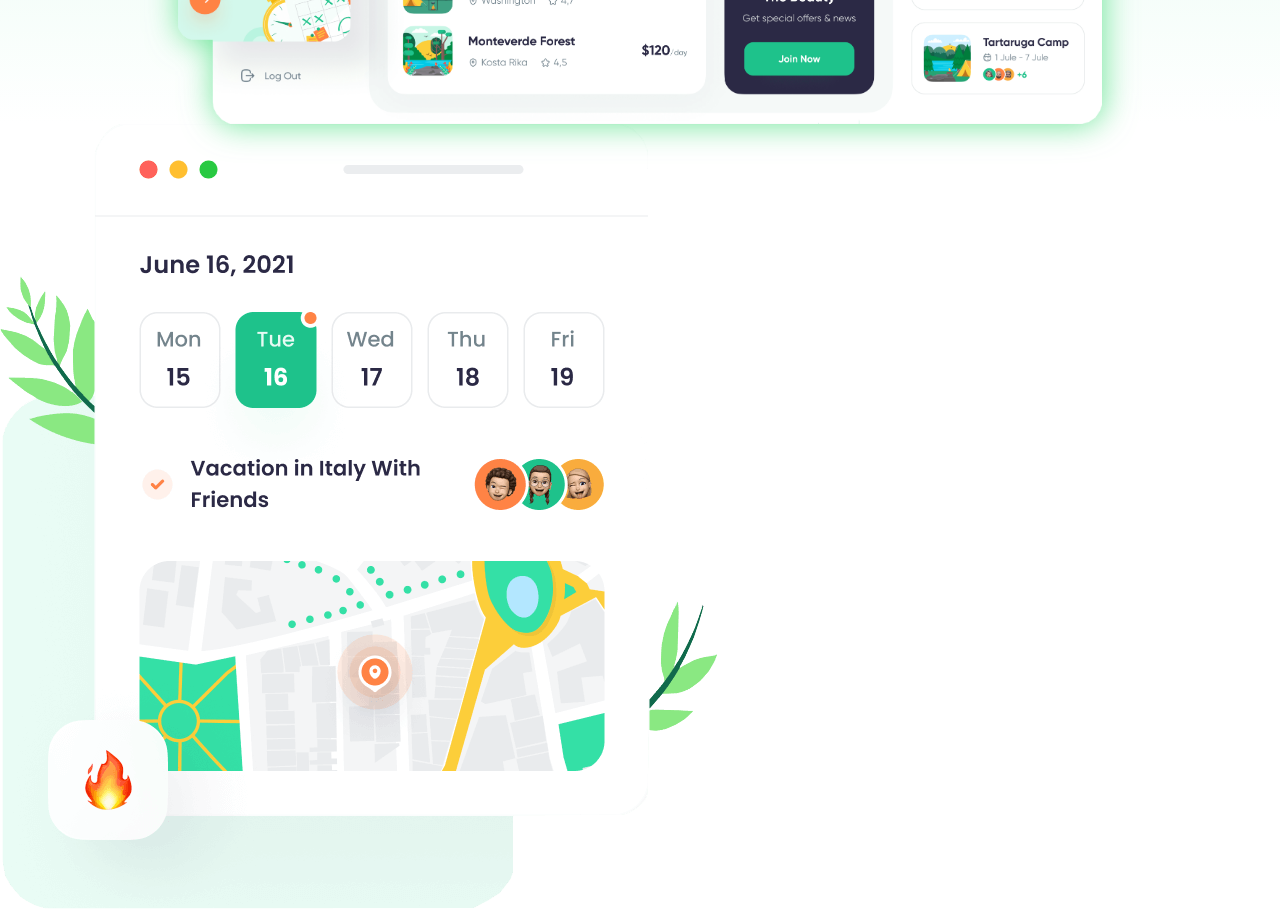
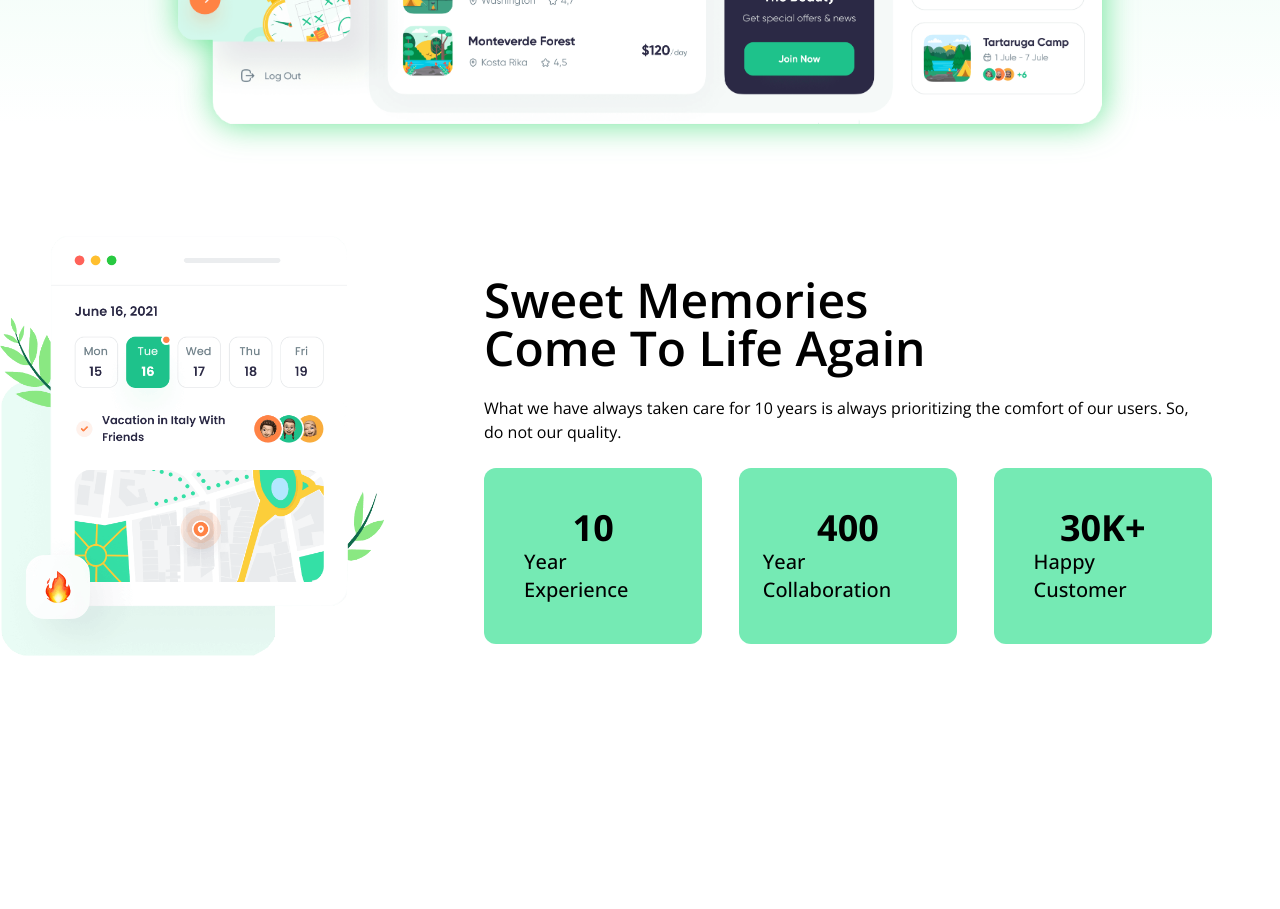
Before and after one commit to nitishrajpandey/React-practice-project, a React (Vite) app in the folder Project-5/Travigo-React-App/: page / in a window 1280 px wide. Shown: the part 1060-1969 px from the top of the page. After the commit the page ends 1828 px from the top, so only its background shows below. Built offline with nearby package versions, Linux system fonts and the light colour scheme.

Commit message:
memoriescard section complete

```diff
--- a/Project-5/Travigo-React-App/src/App.jsx
+++ b/Project-5/Travigo-React-App/src/App.jsx
@@ -4,7 +4,7 @@ import MemoriesCard from "./Components/MemoriesCard";
 function App() {
   return (
     <>
-      <div className=" w-full overflow-hidden">
+      <div className=" w-full  overflow-hidden">
         {/* NavBar  */}
         <div className=" flex-center ">
           <div className={`  fixed  top-0    z-50  xl:max-w-[1280px] w-full`}>
--- a/Project-5/Travigo-React-App/src/Components/MemoriesCard.jsx
+++ b/Project-5/Travigo-React-App/src/Components/MemoriesCard.jsx
@@ -4,9 +4,41 @@ import { memory } from "../Assets";
 
 function MemoriesCard() {
   return (
-    <div>
-      <div>
+    <div className="flex flex-row xl:flex-col-reverse xl:justify-center xl:items-center lg:gap-10 gap-20  my-28  ">
+      <div className="xl:w-[50%] w-[30%]">
         <img src={memory} alt="" />
+      </div>
+      <div className="xl:w-[90%] w-[60%] px-5 pt-10">
+        <div>
+          <h1 className="ss:text-3xl text-5xl font-semibold">
+            Sweet Memories <br /> Come To Life Again
+          </h1>
+          <p className="my-6 ">
+            What we have always taken care for 10 years is always prioritizing
+            the comfort of our users. So, do not our quality.
+          </p>
+        </div>
+
+        <div className="flex  justify-between   ">
+          <div className="w-[30%] flex flex-col items-center ss:px-2 p-10 bg-[#75EAB4] rounded-xl hover:scale-105 duration-300 ease-in-out">
+            <h1 className="font-bold md:text-2xl lg:text-3xl text-4xl">10</h1>
+            <h3 className="font-medium ss:text-sm md:text-lg text-xl">
+              Year Experience
+            </h3>
+          </div>
+          <div className="w-[30%] flex flex-col items-center py-10 ss:px-2 px-6 bg-[#75EAB4] rounded-xl hover:scale-105 duration-300 ease-in-out ">
+            <h1 className="font-bold md:text-2xl lg:text-3xl text-4xl">400</h1>
+            <h3 className="font-medium ss:text-sm  md:text-lg text-xl ">
+              Year Collaboration
+            </h3>
+          </div>
+          <div className="w-[30%] flex flex-col items-center ss:px-2 p-10 bg-[#75EAB4] rounded-xl hover:scale-105 duration-300 ease-in-out ">
+            <h1 className="font-bold md:text-2xl lg:text-3xl text-4xl">30K+</h1>
+            <h3 className="font-medium ss:text-sm md:text-lg text-xl">
+              Happy Customer
+            </h3>
+          </div>
+        </div>
       </div>
     </div>
   );
```
